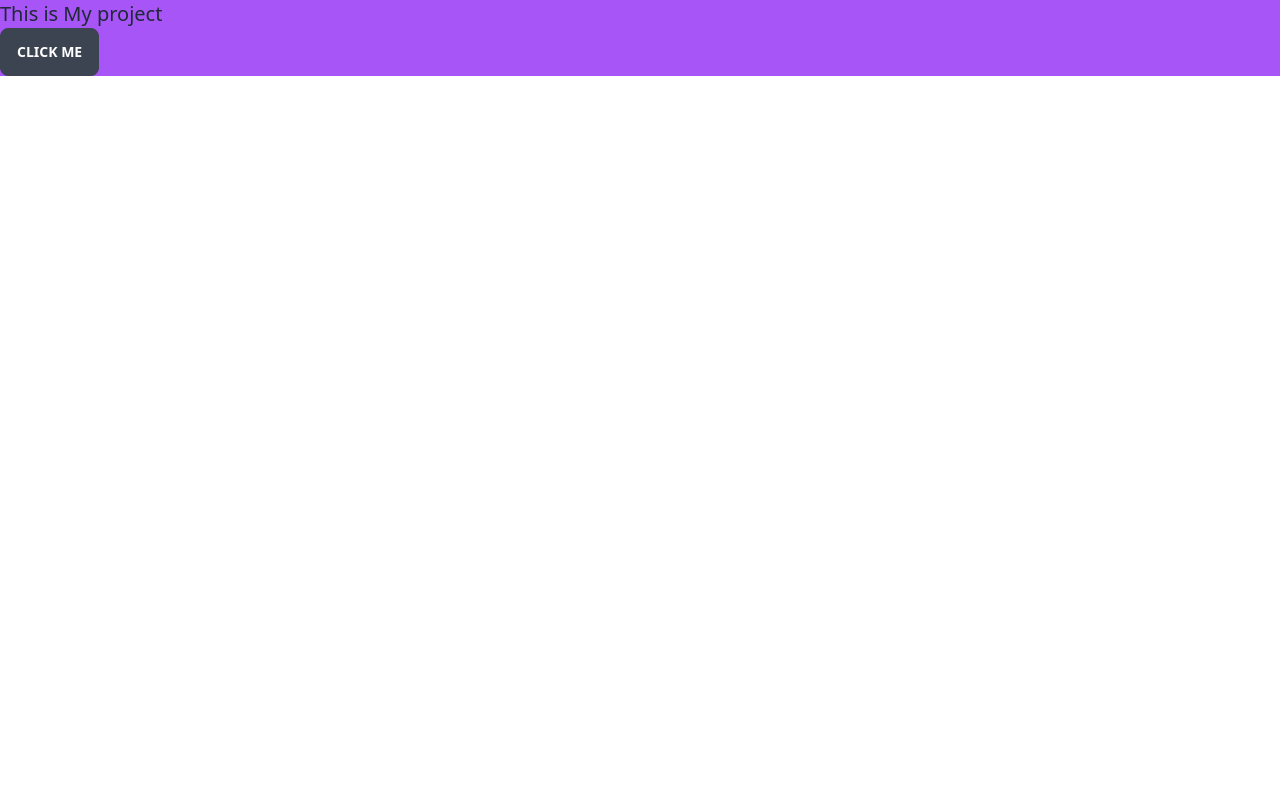
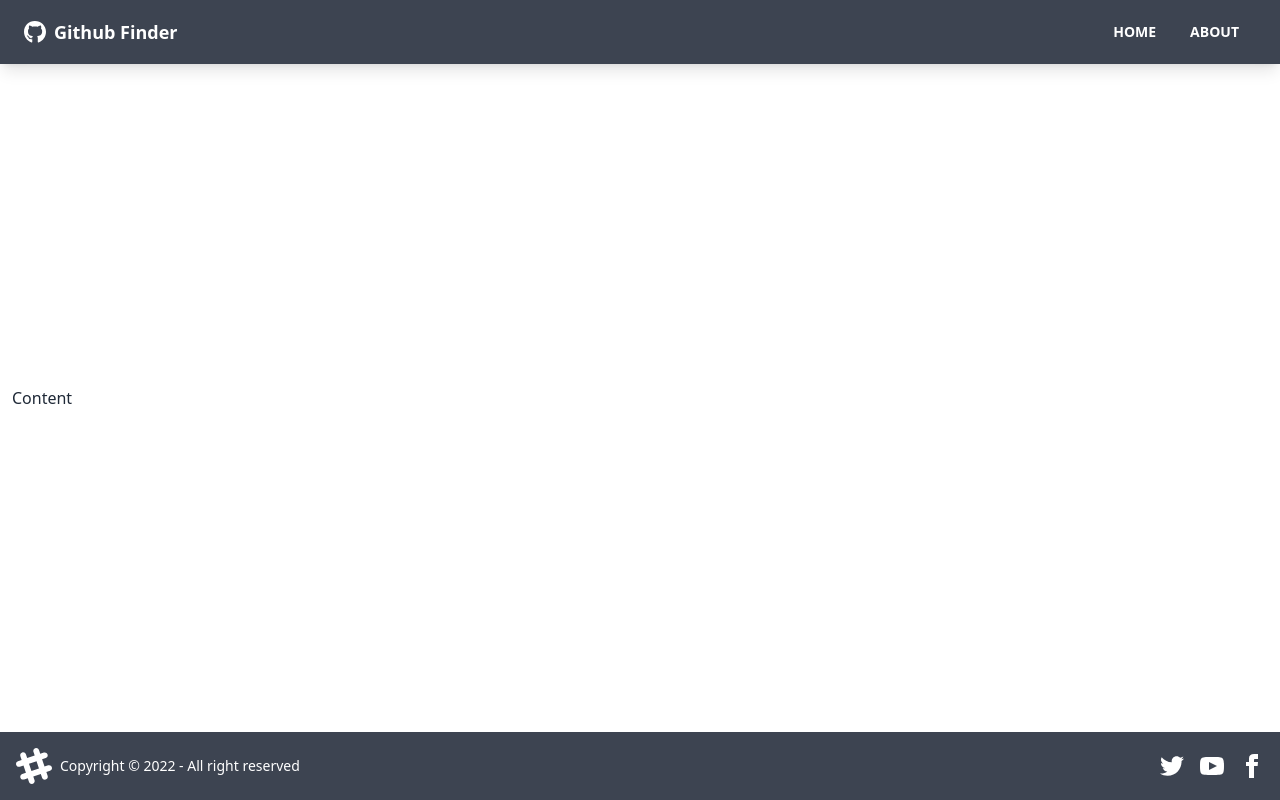
Before and after one commit to ebuka-nwabueze/github-finder-app, a React (Create React App) app: page / in a window 1280 px wide. Built offline with nearby package versions, Linux system fonts and the light colour scheme.

Commit message:
footer created, layout for the pages created for header content and footer

```diff
--- a/package.json
+++ b/package.json
@@ -9,6 +9,8 @@
     "daisyui": "^2.6.3",
     "react": "^17.0.2",
     "react-dom": "^17.0.2",
+    "react-icons": "^4.3.1",
+    "react-router-dom": "^6.2.2",
     "react-scripts": "5.0.0",
     "web-vitals": "^2.1.4"
   },
--- a/src/App.js
+++ b/src/App.js
@@ -1,10 +1,18 @@
+import { BrowserRouter as Router, Route, Routes } from "react-router-dom";
+
+import Navbar from "./components/layout/Navbar";
+import Footer from "./components/layout/Footer";
 
 function App() {
   return (
-    <div className="bg-purple-500">
-        <h1 className="text-xl">This is My project</h1>
-        <button className="btn">Click Me</button>
-    </div>
+    <Router>
+      <div className="flex flex-col justify-between h-screen">
+        <Navbar/>
+
+        <main className="container mx-auto px-3 pb-12">Content</main>
+        <Footer/>
+      </div>
+    </Router>
   );
 }
 
--- /dev/null
+++ b/src/components/layout/Footer.jsx
@@ -0,0 +1,58 @@
+function Footer() {
+  const footerYear = new Date().getFullYear();
+  return (
+    <footer className="footer items-center p-4 bg-neutral text-neutral-content">
+      <div className="items-center grid-flow-col">
+        <svg
+          width="36"
+          height="36"
+          viewBox="0 0 24 24"
+          xmlns="http://www.w3.org/2000/svg"
+          fillRule="evenodd"
+          clipRule="evenodd"
+          className="fill-current"
+        >
+          <path d="M22.672 15.226l-2.432.811.841 2.515c.33 1.019-.209 2.127-1.23 2.456-1.15.325-2.148-.321-2.463-1.226l-.84-2.518-5.013 1.677.84 2.517c.391 1.203-.434 2.542-1.831 2.542-.88 0-1.601-.564-1.86-1.314l-.842-2.516-2.431.809c-1.135.328-2.145-.317-2.463-1.229-.329-1.018.211-2.127 1.231-2.456l2.432-.809-1.621-4.823-2.432.808c-1.355.384-2.558-.59-2.558-1.839 0-.817.509-1.582 1.327-1.846l2.433-.809-.842-2.515c-.33-1.02.211-2.129 1.232-2.458 1.02-.329 2.13.209 2.461 1.229l.842 2.515 5.011-1.677-.839-2.517c-.403-1.238.484-2.553 1.843-2.553.819 0 1.585.509 1.85 1.326l.841 2.517 2.431-.81c1.02-.33 2.131.211 2.461 1.229.332 1.018-.21 2.126-1.23 2.456l-2.433.809 1.622 4.823 2.433-.809c1.242-.401 2.557.484 2.557 1.838 0 .819-.51 1.583-1.328 1.847m-8.992-6.428l-5.01 1.675 1.619 4.828 5.011-1.674-1.62-4.829z"></path>
+        </svg>
+        <p>Copyright © {footerYear} - All right reserved</p>
+      </div>
+      <div className="grid-flow-col gap-4 md:place-self-center md:justify-self-end">
+        <a>
+          <svg
+            xmlns="http://www.twitter.com"
+            width="24"
+            height="24"
+            viewBox="0 0 24 24"
+            className="fill-current"
+          >
+            <path d="M24 4.557c-.883.392-1.832.656-2.828.775 1.017-.609 1.798-1.574 2.165-2.724-.951.564-2.005.974-3.127 1.195-.897-.957-2.178-1.555-3.594-1.555-3.179 0-5.515 2.966-4.797 6.045-4.091-.205-7.719-2.165-10.148-5.144-1.29 2.213-.669 5.108 1.523 6.574-.806-.026-1.566-.247-2.229-.616-.054 2.281 1.581 4.415 3.949 4.89-.693.188-1.452.232-2.224.084.626 1.956 2.444 3.379 4.6 3.419-2.07 1.623-4.678 2.348-7.29 2.04 2.179 1.397 4.768 2.212 7.548 2.212 9.142 0 14.307-7.721 13.995-14.646.962-.695 1.797-1.562 2.457-2.549z"></path>
+          </svg>
+        </a>
+        <a>
+          <svg
+            xmlns="http://www.youtube.com"
+            width="24"
+            height="24"
+            viewBox="0 0 24 24"
+            className="fill-current"
+          >
+            <path d="M19.615 3.184c-3.604-.246-11.631-.245-15.23 0-3.897.266-4.356 2.62-4.385 8.816.029 6.185.484 8.549 4.385 8.816 3.6.245 11.626.246 15.23 0 3.897-.266 4.356-2.62 4.385-8.816-.029-6.185-.484-8.549-4.385-8.816zm-10.615 12.816v-8l8 3.993-8 4.007z"></path>
+          </svg>
+        </a>
+        <a>
+          <svg
+            xmlns="http://www.facebook.com"
+            width="24"
+            height="24"
+            viewBox="0 0 24 24"
+            className="fill-current"
+          >
+            <path d="M9 8h-3v4h3v12h5v-12h3.642l.358-4h-4v-1.667c0-.955.192-1.333 1.115-1.333h2.885v-5h-3.808c-3.596 0-5.192 1.583-5.192 4.615v3.385z"></path>
+          </svg>
+        </a>
+      </div>
+    </footer>
+  );
+}
+
+export default Footer;
--- /dev/null
+++ b/src/components/layout/Navbar.jsx
@@ -0,0 +1,38 @@
+import { Link } from "react-router-dom";
+import { FaGithub } from "react-icons/fa";
+import PropTypes from "prop-types";
+
+function Navbar({ title }) {
+  return (
+    <nav className="navbar mb-12 shadow-lg bg-neutral text-neutral-content">
+      <div className="container mx-auto">
+        <div className="flex-none px-2 mx-2">
+            <FaGithub className="inline pr-2 text-3xl"/>
+            <Link to="/" className="text-lg font-bold align-middle">
+                {title}
+            </Link>
+        </div>
+        <div className="flex-1 px-2 mx-2">
+            <div className="flex justify-end">
+            <Link to="/" className="btn btn-ghost btn-sm-rounded-btn">
+                Home
+            </Link>
+            <Link to="/about" className="btn btn-ghost btn-sm-rounded-btn">
+                About
+            </Link>
+            </div>
+        </div>
+      </div>
+    </nav>
+  );
+}
+
+Navbar.defaultProps = {
+  title: "Github Finder",
+};
+
+Navbar.propTypes = {
+  title: PropTypes.string,
+};
+
+export default Navbar;
```
Also changed, not shown: 1 other file (tests, documents, lock files or other folders).
